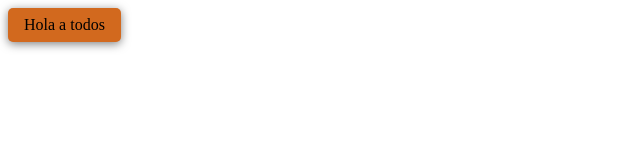
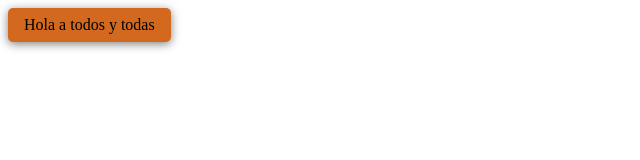
Before and after one commit to aribet/curso, a plain HTML site: page index.html in a window 1280 px wide. Shown: the whole page, without its empty margins (0-640 px from the left). Drawn offline with Linux system fonts and the light colour scheme.

Commit message:
agrego texto

```diff
--- a/index.html
+++ b/index.html
@@ -18,7 +18,7 @@
 </style>
 <body>
   <p>
-    Hola a todos
+    Hola a todos y todas
   </p>
 </body>
 </html>
```
